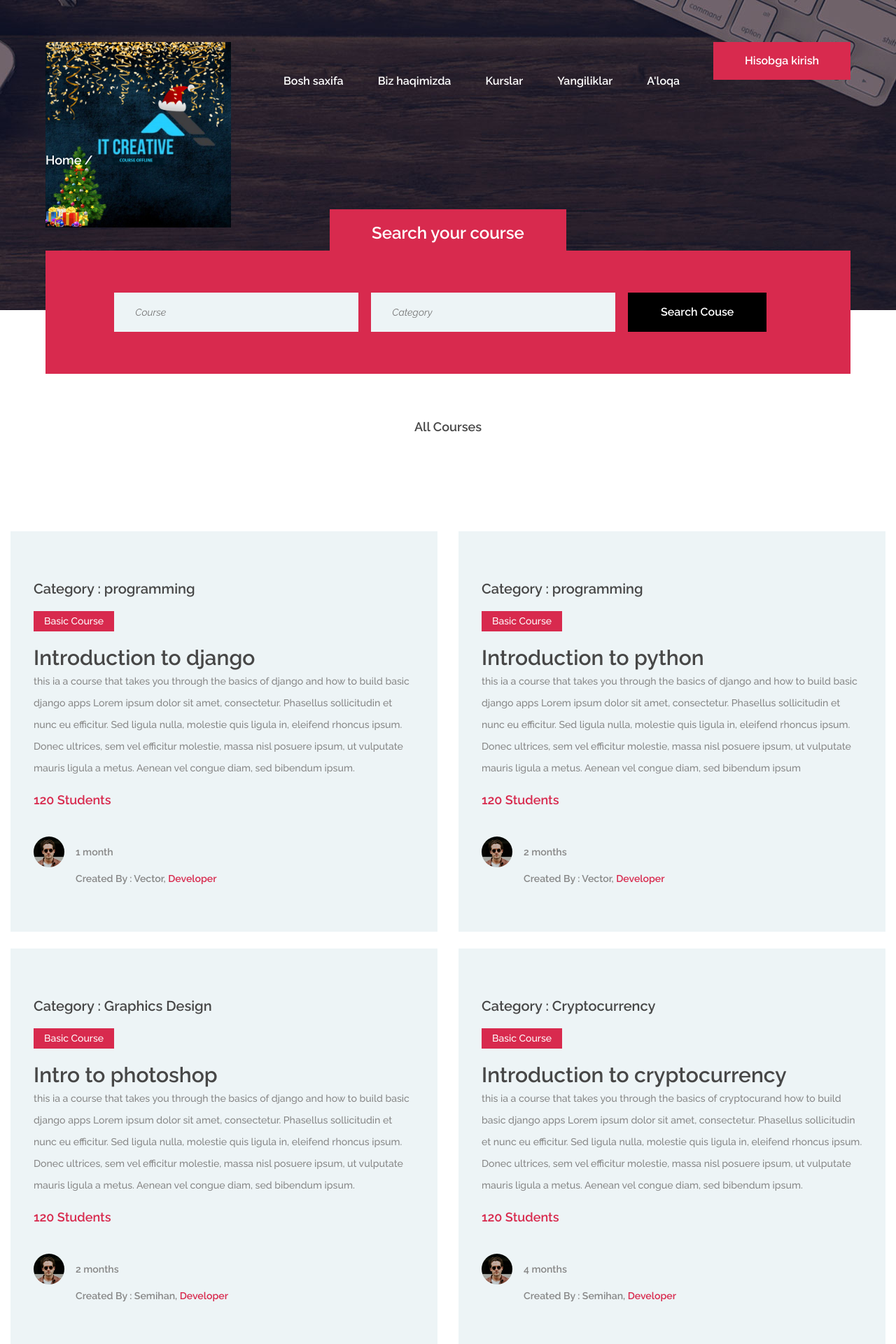
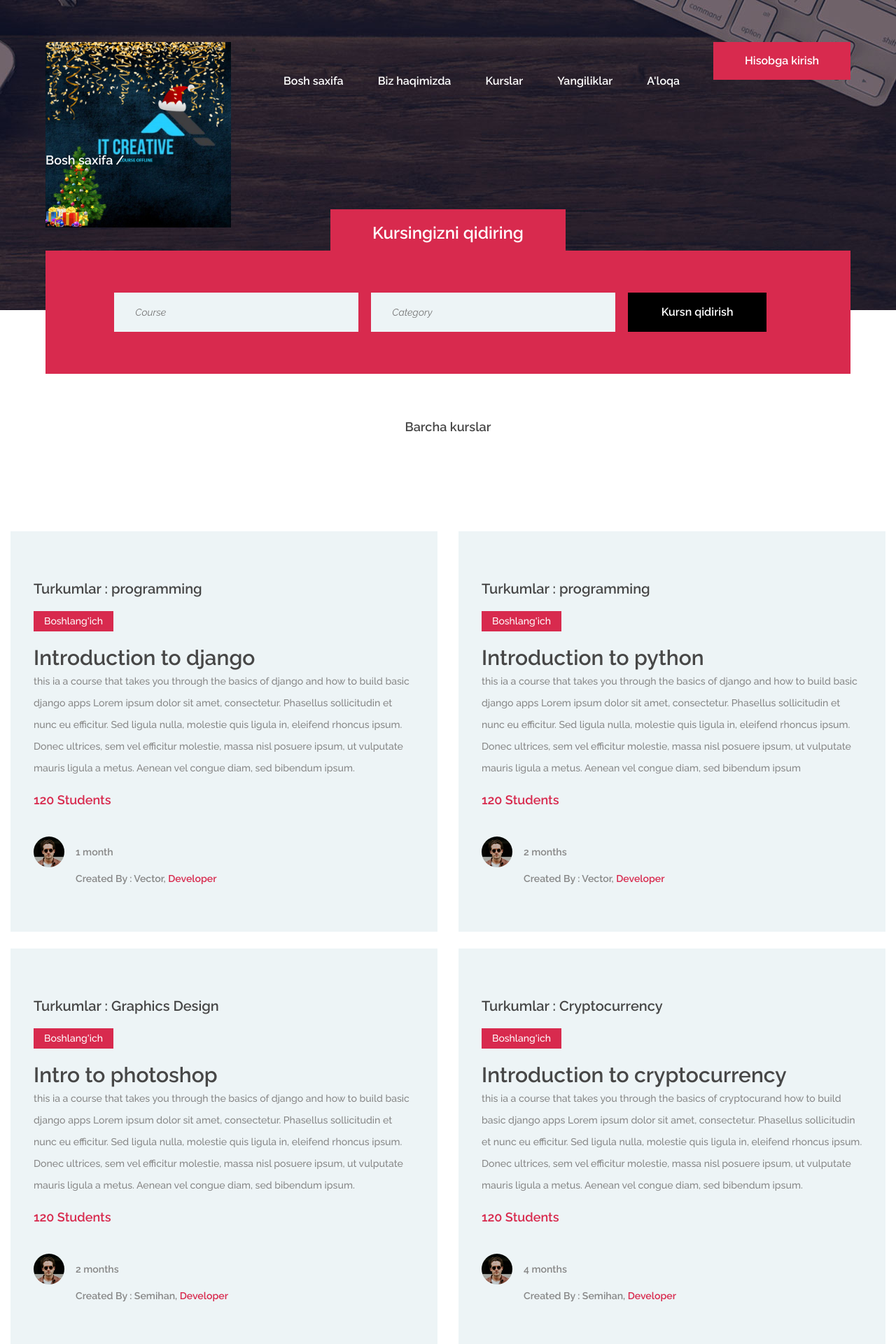
Before and after one commit to Xusanbek0039/Django-Corsera-clone, a Django app: page /courses/ in a window 1280 px wide. Shown: the top 1920 px of the page at 70% size. Run offline with Django 3.2, Linux system fonts and the light colour scheme; data comes from the database, SQL or seed files in the repository; parts of the project's set-up code (start-up, migrations or seed data) failed here and were passed over; some libraries are stand-ins or nearby versions.

Commit message:
Update course_list.html

```diff
--- a/courses/templates/courses/course_list.html
+++ b/courses/templates/courses/course_list.html
@@ -7,8 +7,8 @@
 <div class="page-info-section set-bg" data-setbg="{% static 'webuni/img/page-bg/1.jpg' %}">
   <div class="container">
     <div class="site-breadcrumb">
-      <a href="#">Home</a>
-      <span>Courses</span>
+      <a href="#">Bosh saxifa</a>
+      <span>Kurslar</span>
     </div>
   </div>
 </div>
@@ -20,7 +20,7 @@
   <div class="container">
     <div class="search-warp">
       <div class="section-title text-white">
-        <h2><span>Search your course</span></h2>
+        <h2><span>Kursingizni qidiring</span></h2>
       </div>
       <div class="row">
         <div class="col-lg-10 offset-lg-1">
@@ -28,7 +28,7 @@
           <form class="course-search-form">
             <input type="text" placeholder="Course">
             <input type="text" class="last-m" placeholder="Category">
-            <button class="site-btn btn-dark">Search Couse</button>
+            <button class="site-btn btn-dark">Kursn qidirish</button>
           </form>
         </div>
       </div>
@@ -39,7 +39,7 @@
 
 <div class="course-warp">
   <ul class="course-filter controls">
-    <li class="control active" data-filter="all">All Courses</li>
+    <li class="control active" data-filter="all">Barcha kurslar</li>
   </ul>
 <div class="featured-courses">
 
@@ -49,8 +49,8 @@
           <div class="col-lg-6 pb-4">
             <div class="course-info">
               <div class="course-text">
-                <h5>Category : {{course.category}}</h5>
-                <div class="fet-note">Basic Course</div>
+                <h5>Turkumlar : {{course.category}}</h5>
+                <div class="fet-note">Boshlang'ich</div>
                 <a href="{% url 'courses:course_detail' course.slug %}"><h3 class="">{{course.title|capfirst}}</h3></a>
                 <p>{{course.description}}</p>
                 <div class="students">120 Students</div>
```
